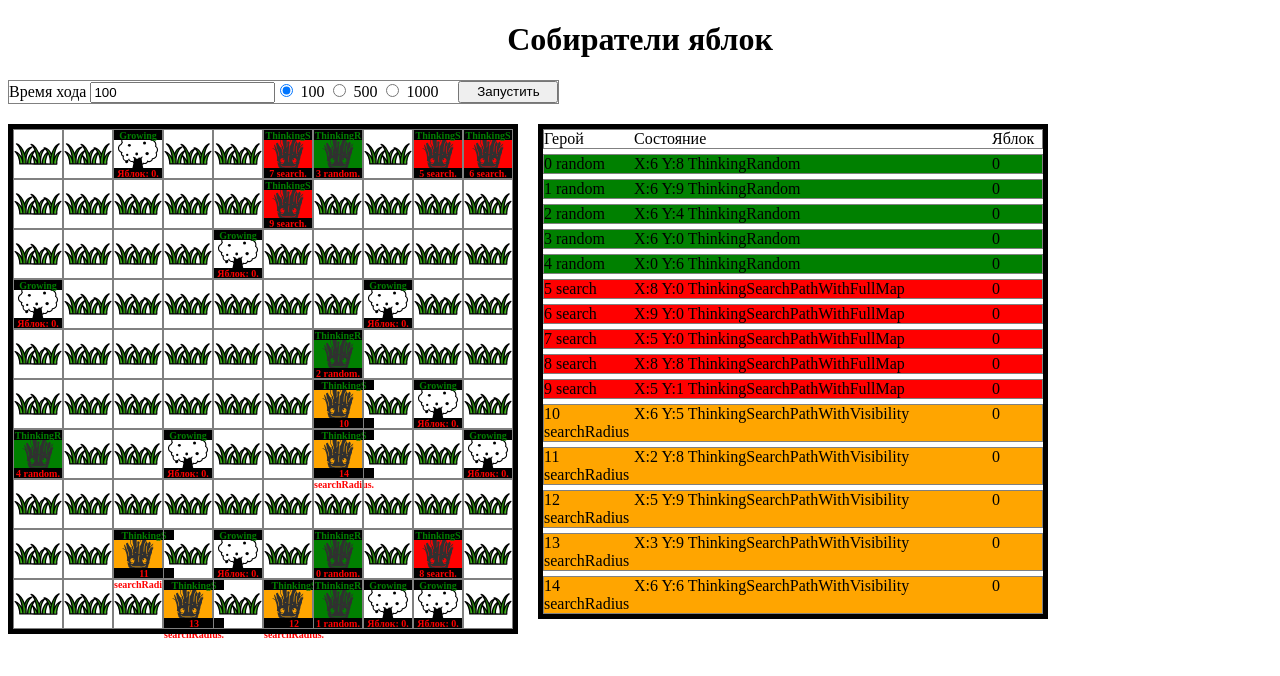
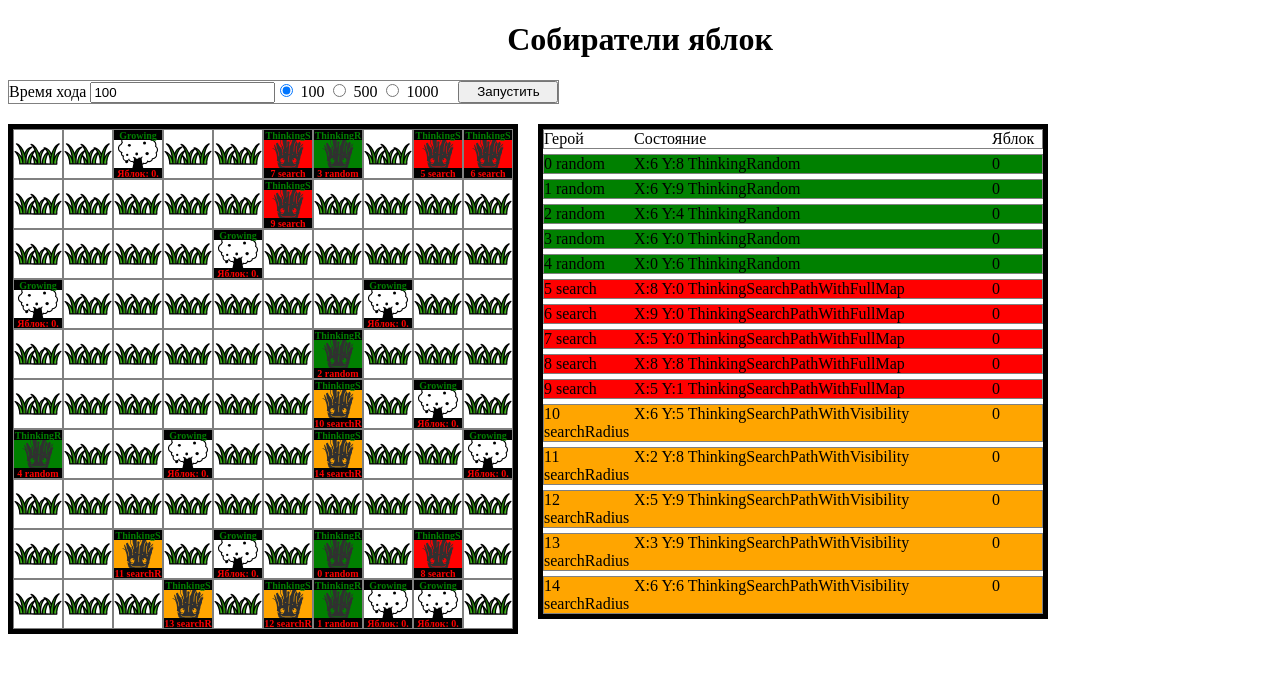
Before and after one commit to BarinDwalin/AI, an Angular app: page / in a window 1280 px wide. Both pictures are taken after a click on the button "Создать игру". Shown: the top 676 px of the page. Built offline with nearby package versions, Linux system fonts and the light colour scheme.

Commit message:
Исправлен вывод названий, защита от зависаний алгоритма поиска пути

```diff
--- a/src/app/components/hero/hero.component.html
+++ b/src/app/components/hero/hero.component.html
@@ -2,5 +2,5 @@
      [ngStyle]="{ 'backgroundImage': 'url(../../assets/' + hero.renderSettings.img + ')',
        'backgroundColor': hero.renderSettings.backgroundColor }">
   <span class="current-action">{{hero.currentAction | slice:0:9}}</span>
-  <span>{{hero.name}}.</span>
+  <span>{{hero.name | slice:0:10}}</span>
 </div>
--- a/src/app/shared/game/actions.ts
+++ b/src/app/shared/game/actions.ts
@@ -12,7 +12,7 @@ export class Actions {
     // интеллектуальные команды
     new Action(ActionTypes.ThinkingRandom, Actions.thinkingRandom, 0),
     new Action(ActionTypes.ThinkingSearchPathWithVisibility, Actions.thinkingSearchPathWithVisibility, 0),
-    new Action(ActionTypes.ThinkingSearchPathWithFullMap, Actions.thinkingSearchPathWithFullMap),
+    new Action(ActionTypes.ThinkingSearchPathWithFullMap, Actions.thinkingSearchPathWithFullMap, 0),
 
     // общие команды
     new Action(ActionTypes.Growing, Actions.growing),
@@ -148,6 +148,7 @@ export class Actions {
       }
     });
     if (!nearestTree) {
+      hero.todoStack.push({ action: ActionTypes.Waiting });
       hero.todoStack.push({ action: ActionTypes.ThinkingSearchPathWithFullMap, args: [hero] });
       return;
     }
```
